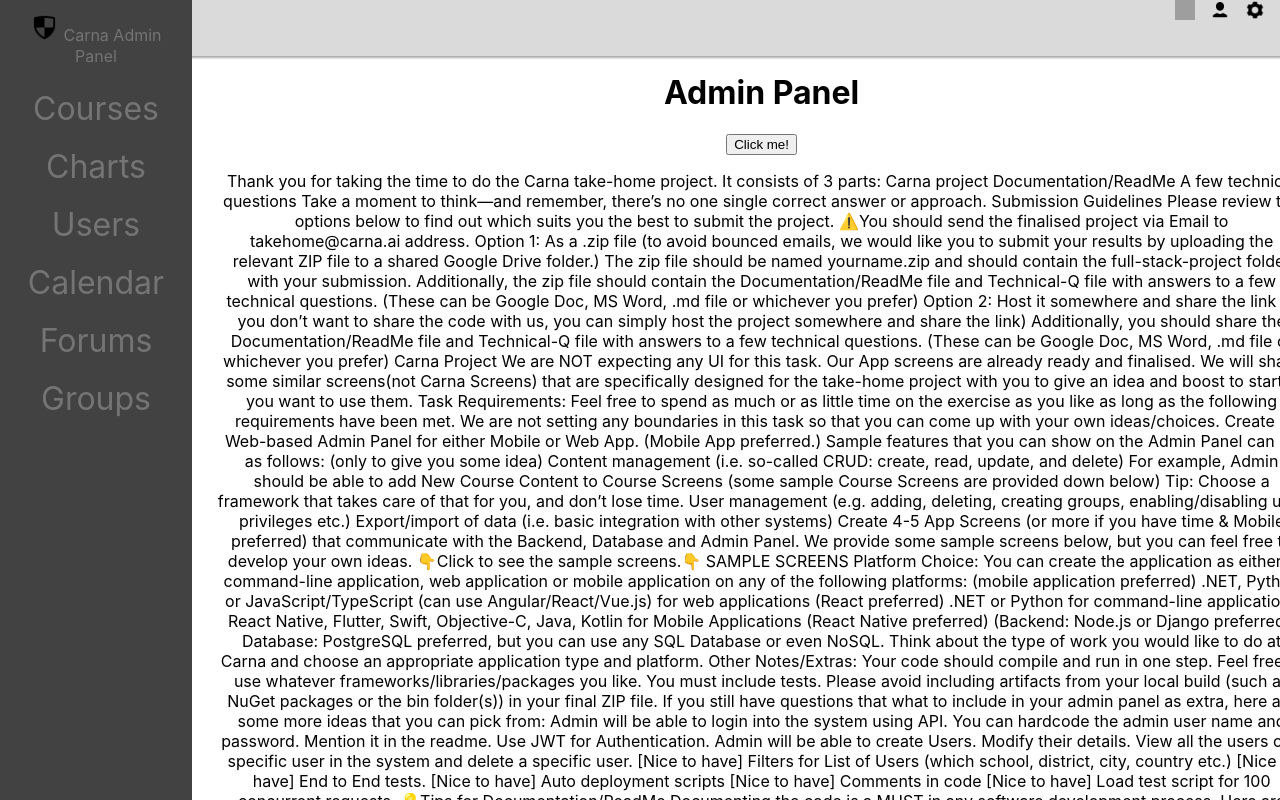
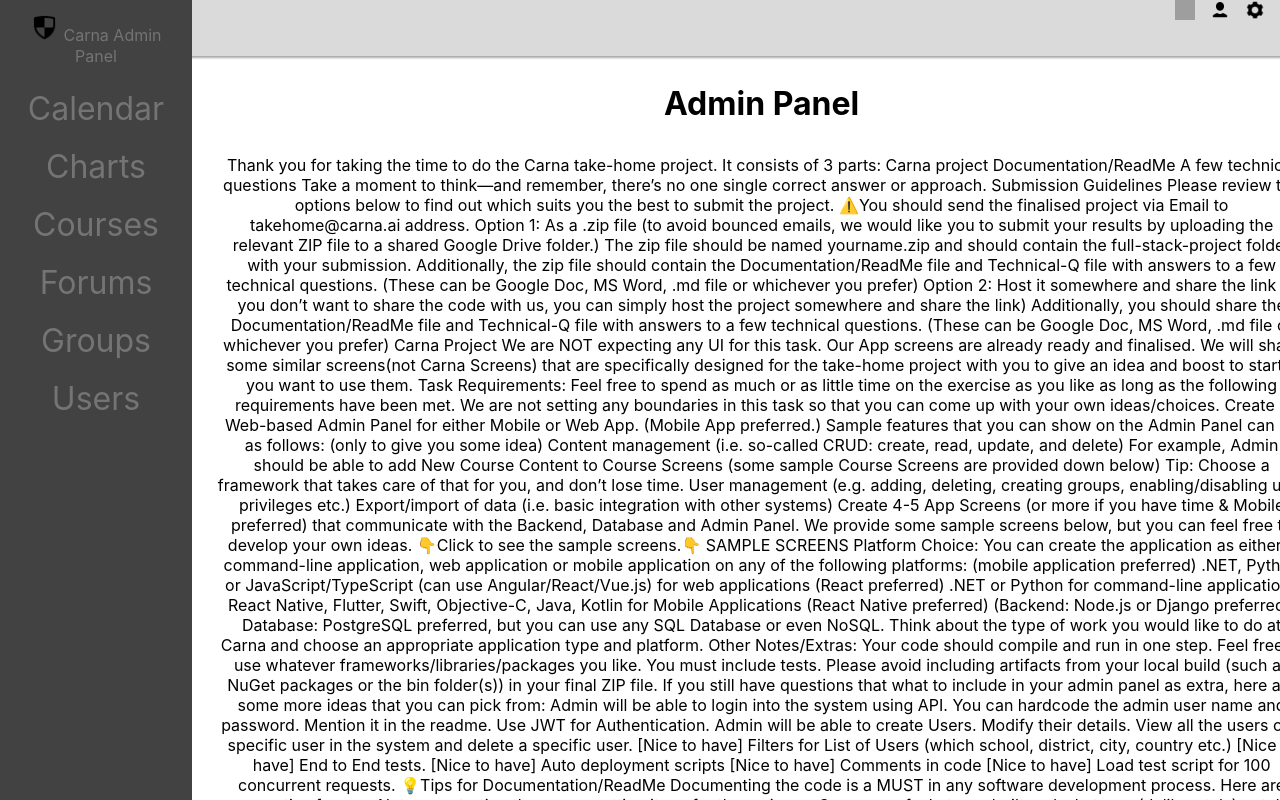
Before and after one commit to jihoshin28/Carna_Takehome_Frontend, a React (Create React App) app: page /#/ in a window 1280 px wide. Shown: the top 800 px of the page. Built offline with nearby package versions, Linux system fonts and the light colour scheme; sample sign-in values are in the browser's storage; grey boxes are pictures that could not be loaded; the HTML template or start-up script is replaced by a standard one.

Commit message:
reordered sidebar

```diff
--- a/src/containers/Sidebar.js
+++ b/src/containers/Sidebar.js
@@ -12,20 +12,16 @@
                     Carna Admin Panel
                 </Link>
 
-                <Link to = "/courses" class="sidebar-link">
-                    Courses
+                <Link to = "/calendar" class="sidebar-link">
+                    Calendar
                 </Link>
 
                 <Link to = "/charts" class="sidebar-link">
                     Charts
                 </Link>
 
-                <Link to = "/users" class="sidebar-link">
-                    Users
-                </Link>
-
-                <Link to = "/calendar" class="sidebar-link">
-                    Calendar
+                <Link to = "/courses" class="sidebar-link">
+                    Courses
                 </Link>
 
                 <Link to = '/forums' class="sidebar-link">
@@ -35,6 +31,11 @@
                 <Link to = '/groups' class="sidebar-link">
                     Groups
                 </Link>
+
+                <Link to = "/users" class="sidebar-link">
+                    Users
+                </Link>
+
             </div>
         )
     }
--- a/src/screens/AdminPanel.js
+++ b/src/screens/AdminPanel.js
@@ -4,8 +4,7 @@
     render(){
         return(
             <div>
-                <h1>Admin Panel</h1>
-                <button className = "btn btn-primary">Click me!</button>
+                <h1 class = "screenHeader">Admin Panel</h1>
                 <p>
                 Thank you for taking the time to do the Carna take-home project. It consists of 3 parts:
 
```
